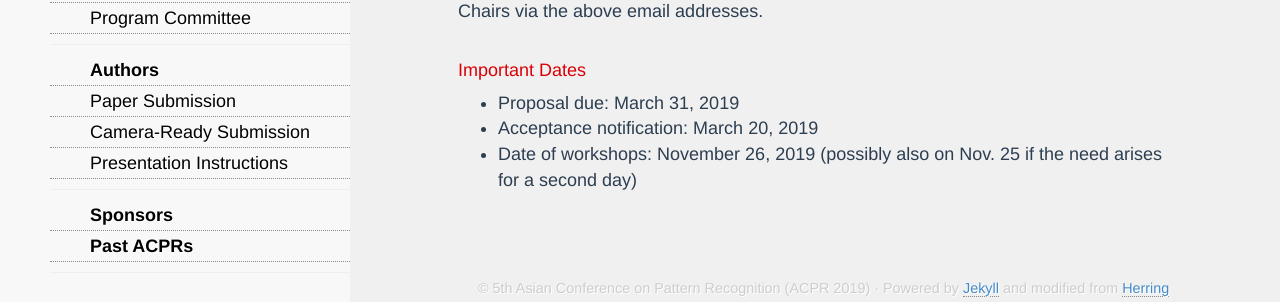
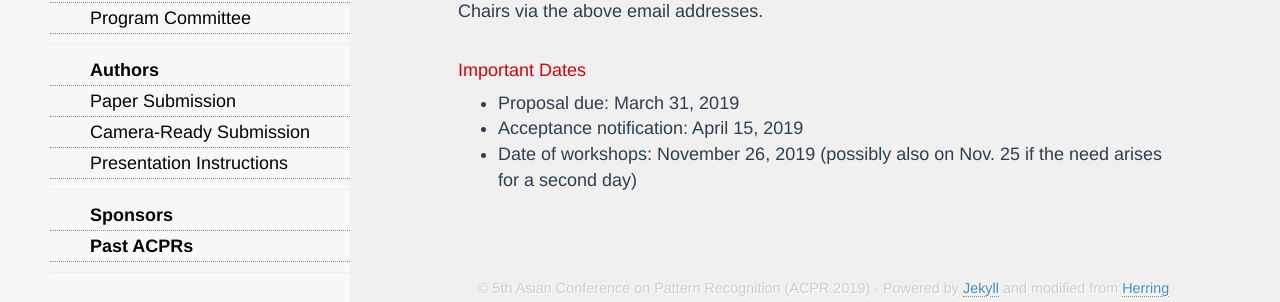
Before and after one commit to AndrewChenUoA/ACPR2019, a Jekyll site: the page built from cfw.html, in a window 1280 px wide and 900 px high, scrolled down 802 px. Shown: the part 575-877 px from the top of the window. Built offline with Jekyll 4.4.1, drawn with Linux system fonts in a browser that asks for light colours; nearby versions of some CDN libraries; Markdown is read by kramdown in place of the engine named in the settings.

```diff
--- a/cfw.html
+++ b/cfw.html
@@ -37,7 +37,7 @@
 <h4>Important Dates</h4>
 <ul>
 <li>Proposal due: March 31, 2019</li>
-<li>Acceptance notification: March 20, 2019</li>
+<li>Acceptance notification: April 15, 2019</li>
 <li>Date of workshops: November 26, 2019 (possibly also on Nov. 25 if the need arises for a second day)</li>
 </ul>
 
```
